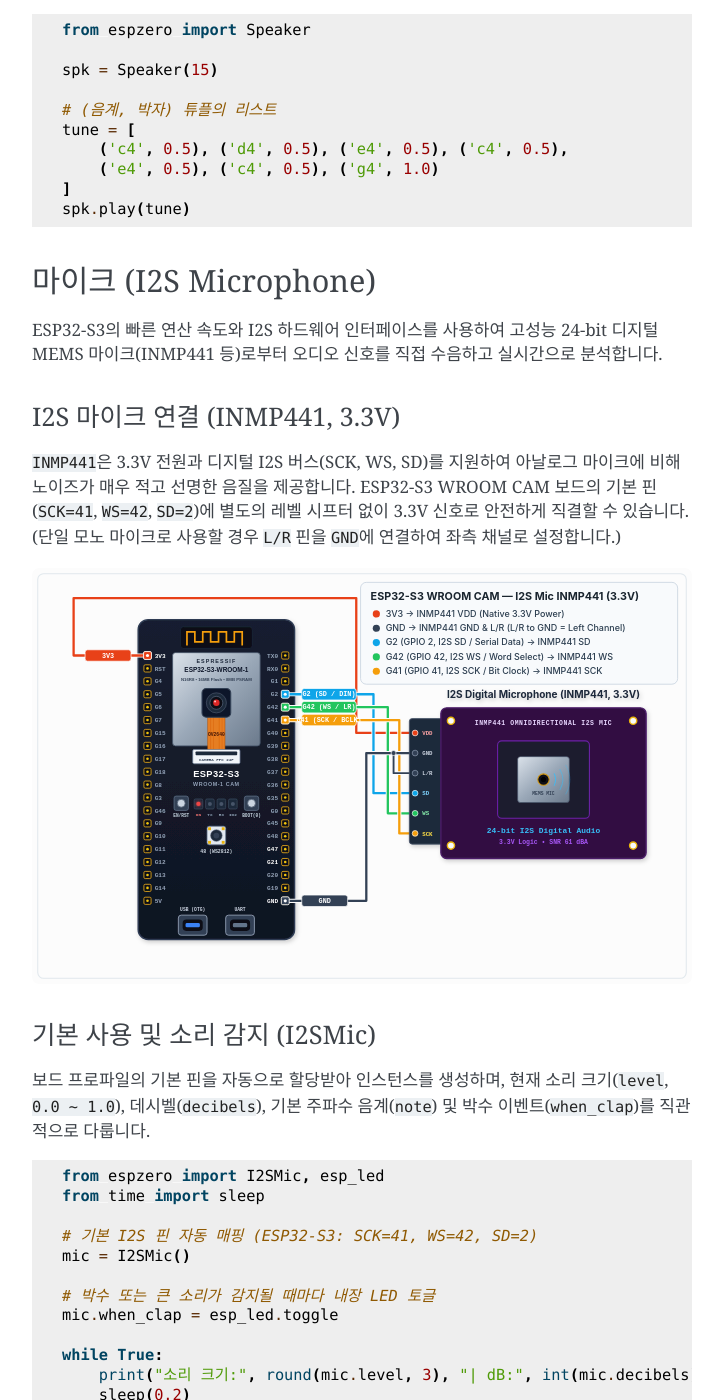
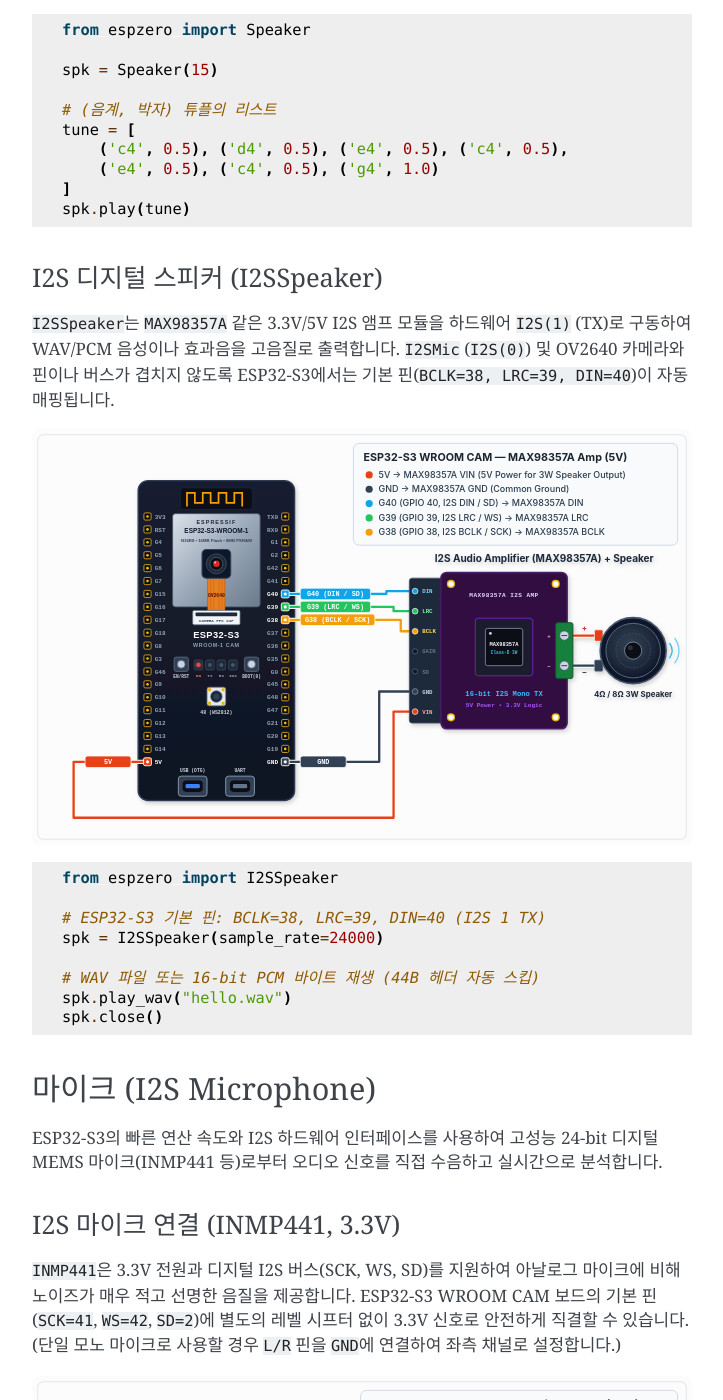
Before and after one commit to roboticsware/espzero, a Sphinx documentation site: the page built from docs/recipes.rst, in a window 1280 px wide and 1400 px high, scrolled down 4100 px. Shown: the whole window, without its empty margins (388-1111 px from the left). Built offline with Sphinx 7.4.7, drawn with Linux system fonts in a browser that asks for light colours; some of the changed text lies outside the part shown.

Commit message:
docs: move I2SSpeaker under Buzzer & Speaker and add circuit SVG

```diff
--- a/docs/recipes.rst
+++ b/docs/recipes.rst
@@ -160,6 +160,26 @@ ESP32-S3 또는 M5Stack 등 보드 자체에 WS2812 NeoPixel RGB LED가 내장
     ]
     spk.play(tune)
 
+I2S 디지털 스피커 (I2SSpeaker)
+~~~~~~~~~~~~~~~~~~~~~~~~~~~~~~
+
+``I2SSpeaker``\ 는 ``MAX98357A`` 같은 3.3V/5V I2S 앰프 모듈을 하드웨어 ``I2S(1)`` (TX)로 구동하여 WAV/PCM 음성이나 효과음을 고음질로 출력합니다. ``I2SMic`` (``I2S(0)``) 및 OV2640 카메라와 핀이나 버스가 겹치지 않도록 ESP32-S3에서는 기본 핀(``BCLK=38, LRC=39, DIN=40``)이 자동 매핑됩니다.
+
+.. image:: /images/circuit_i2s_speaker.svg
+    :alt: ESP32-S3 I2S 디지털 스피커(MAX98357A) 회로 연결도
+    :align: center
+
+.. code-block:: python
+
+    from espzero import I2SSpeaker
+
+    # ESP32-S3 기본 핀: BCLK=38, LRC=39, DIN=40 (I2S 1 TX)
+    spk = I2SSpeaker(sample_rate=24000)
+
+    # WAV 파일 또는 16-bit PCM 바이트 재생 (44B 헤더 자동 스킵)
+    spk.play_wav("hello.wav")
+    spk.close()
+
 마이크 (I2S Microphone)
 -----------------------
 
@@ -203,22 +223,6 @@ ESP32-S3 WROOM CAM 보드의 기본 핀(``SCK=41``, ``WS=42``, ``SD=2``)에 별
 
 .. literalinclude:: examples/audio_spectrum_oled.py
       :start-at: from espzero import
-
-I2S 디지털 스피커 및 앰프 (I2SSpeaker / MAX98357A)
-~~~~~~~~~~~~~~~~~~~~~~~~~~~~~~~~~~~~~~~~~~~~~~~~~~
-
-``I2SSpeaker``\ 는 ``MAX98357A`` 같은 3.3V/5V I2S 앰프 모듈을 하드웨어 ``I2S(1)`` (TX)로 구동합니다. ``I2SMic`` (``I2S(0)``) 및 OV2640 카메라와 핀이나 버스가 겹치지 않도록 ESP32-S3에서는 기본 핀(``BCLK=38, LRC=39, DIN=40``)이 자동 매핑됩니다.
-
-.. code-block:: python
-
-    from espzero import I2SSpeaker
-
-    # ESP32-S3 기본 핀: BCLK=38, LRC=39, DIN=40 (I2S 1 TX)
-    spk = I2SSpeaker(sample_rate=24000)
-
-    # WAV 파일 또는 16-bit PCM 바이트 재생 (44B 헤더 자동 스킵)
-    spk.play_wav("hello.wav")
-    spk.close()
 
 입력 장치 (Input Devices)
 -----------------------
```
Also changed, not shown: docs/en/recipes.rst (+20 -16 lines), docs/uz/recipes.rst (+20 -16 lines), docs/images/circuit_i2s_speaker.svg (added).
